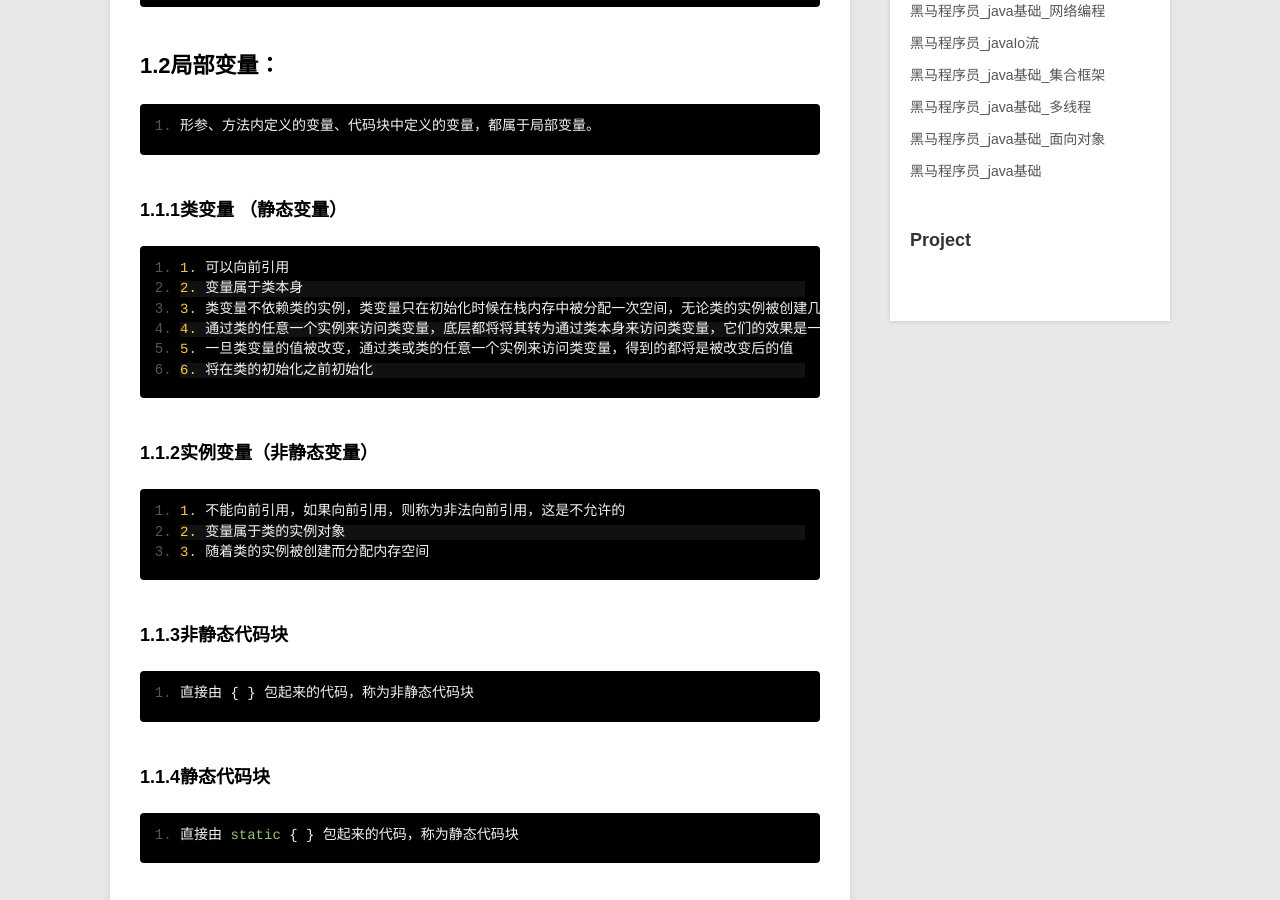
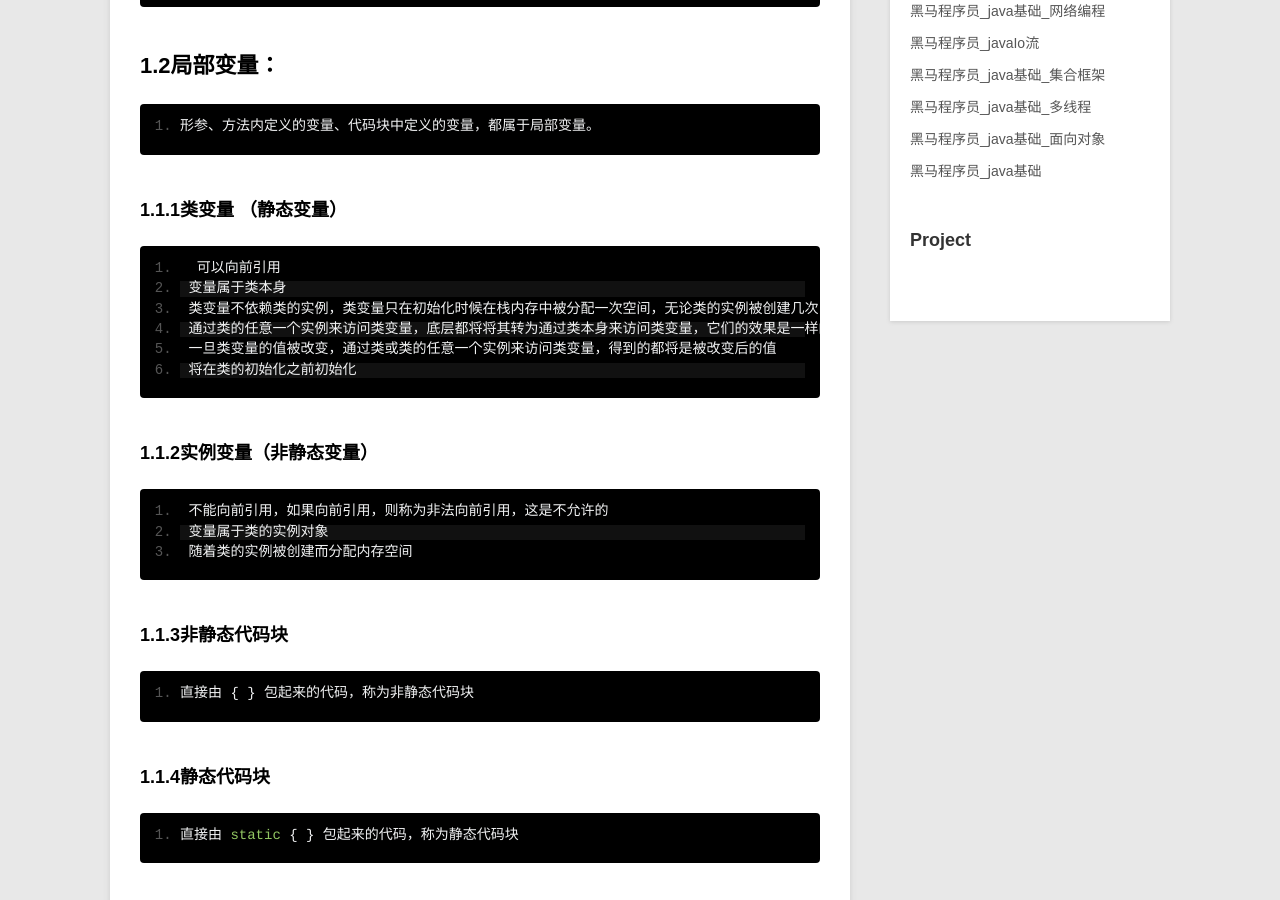
Before and after one commit to androidcoder90/androidcoder90.github.io, a Jekyll site: the page built from _posts/blog/2013-12-27-javaoopvarible.md, in a window 1280 px wide and 900 px high, scrolled down 513 px. Built offline with Jekyll 4.4.1, drawn with Linux system fonts in a browser that asks for light colours; Markdown is read by kramdown in place of the engine named in the settings.

Commit message:
Update 2013-12-27-javaoopvarible.md

```diff
--- a/_posts/blog/2013-12-27-javaoopvarible.md
+++ b/_posts/blog/2013-12-27-javaoopvarible.md
@@ -16,17 +16,17 @@ description: 转:http://www.blogjava.net/fancydeepin
     形参、方法内定义的变量、代码块中定义的变量，都属于局部变量。
 
 ###1.1.1类变量 （静态变量）
-    1. 可以向前引用
-    2. 变量属于类本身
-    3. 类变量不依赖类的实例，类变量只在初始化时候在栈内存中被分配一次空间，无论类的实例被创建几次，都不再为类变量分配空间
-    4. 通过类的任意一个实例来访问类变量，底层都将将其转为通过类本身来访问类变量，它们的效果是一样的
-    5. 一旦类变量的值被改变，通过类或类的任意一个实例来访问类变量，得到的都将是被改变后的值
-    6. 将在类的初始化之前初始化
+      可以向前引用
+     变量属于类本身
+     类变量不依赖类的实例，类变量只在初始化时候在栈内存中被分配一次空间，无论类的实例被创建几次，都不再为类变量分配空间
+     通过类的任意一个实例来访问类变量，底层都将将其转为通过类本身来访问类变量，它们的效果是一样的
+     一旦类变量的值被改变，通过类或类的任意一个实例来访问类变量，得到的都将是被改变后的值
+     将在类的初始化之前初始化
 
 ###1.1.2实例变量（非静态变量）
-    1. 不能向前引用，如果向前引用，则称为非法向前引用，这是不允许的
-    2. 变量属于类的实例对象
-    3. 随着类的实例被创建而分配内存空间
+     不能向前引用，如果向前引用，则称为非法向前引用，这是不允许的
+     变量属于类的实例对象
+     随着类的实例被创建而分配内存空间
 
 ###1.1.3非静态代码块
     直接由 { } 包起来的代码，称为非静态代码块
@@ -162,9 +162,9 @@ description: 转:http://www.blogjava.net/fancydeepin
 
 
 
-####为了能更好的看出后台的输出是哪一行代码执行的结果，我用了 @和数字来做了标记，希望大家不要看晕了哈 ^_^
-####最后针对输出结果简单说一下：
-####@1 说明，静态（类变量、静态代码块）属于类本身，不依赖于类的实例
-####@6 说明，在创建类的实例对象的时候，非静态代码块比构造器代码块更早的执行
-####@3 4 说明，当类变量的值改变后，再通过类或类的实例来访问类变量，得到的将是被改变后的值
-####@5 说明，非静态（实例变量、非静态代码块）的地位是相等的，它们将按顺序被执行，但会比构造器中的代码块更早的执行
+#####为了能更好的看出后台的输出是哪一行代码执行的结果，我用了 @和数字来做了标记，希望大家不要看晕了哈 ^_^
+#####最后针对输出结果简单说一下：
+#####@1 说明，静态（类变量、静态代码块）属于类本身，不依赖于类的实例
+#####@6 说明，在创建类的实例对象的时候，非静态代码块比构造器代码块更早的执行
+#####@3 4 说明，当类变量的值改变后，再通过类或类的实例来访问类变量，得到的将是被改变后的值
+#####@5 说明，非静态（实例变量、非静态代码块）的地位是相等的，它们将按顺序被执行，但会比构造器中的代码块更早的执行
```
